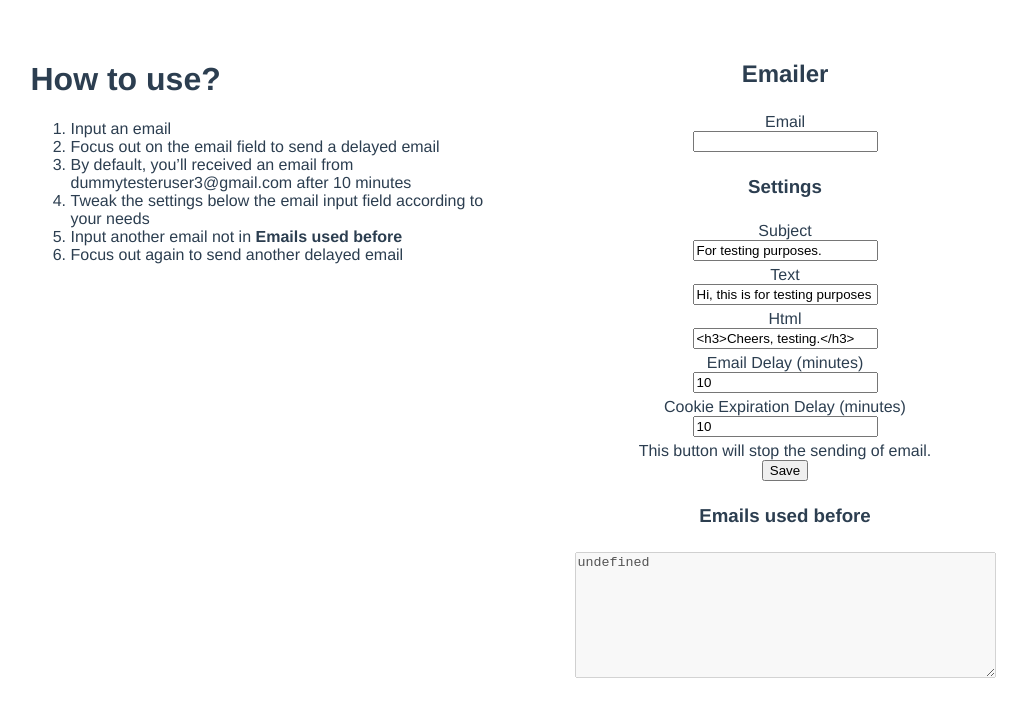
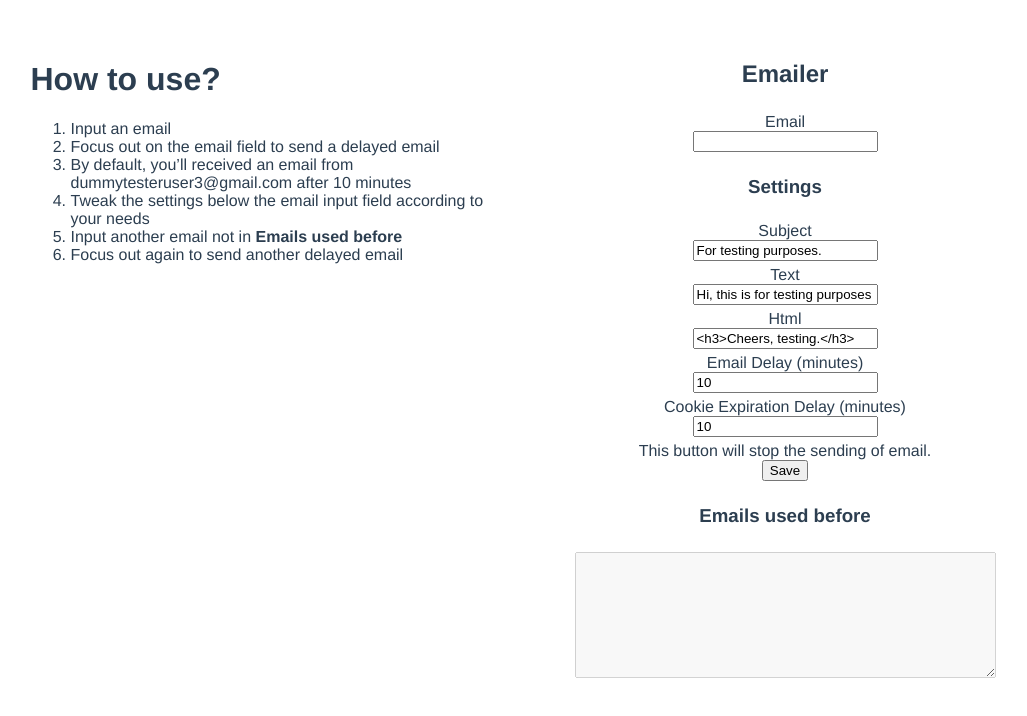
Before and after one commit to junosg/emailer-frontend, a Vue app: page / in a window 1280 px wide. Shown: the top 716 px of the page, without its empty margins (127-1154 px from the left). Built offline with nearby package versions, Linux system fonts and the light colour scheme; no server answers.

Commit message:
Fixed undefined issue

```diff
--- a/src/components/ProspectForm.vue
+++ b/src/components/ProspectForm.vue
@@ -82,9 +82,7 @@ export default defineComponent({
                 document.cookie = `emailerEmail(${this.email.to})=${this.email.to}; expires=${cookieExpiryDate.toUTCString()};`;
 
                 await EmailerService.SendDelayedEmail(payload).then((response) => {
-                    console.log(response);
                     this.cookies = CookieService.getCookies();
-                    console.log(this.cookies);
                 }).catch((error) => {
                     console.log(error);
                 });
@@ -115,14 +113,18 @@ export default defineComponent({
         },
         stringCookies(): string {
             let returnValue = '';
+
             this.cookies.forEach((cookie, index) => {
-                if (index != this.cookies.length - 1)
+                if (cookie.value == undefined) return;
+
+                if (index != this.cookies.length - 1) {
                     returnValue = returnValue + cookie.value + ',';
-                else
+                } else {
                     returnValue = returnValue + cookie.value;
+                }
             });
 
-            return returnValue??'';
+            return returnValue;
         }
     }
 })
```
